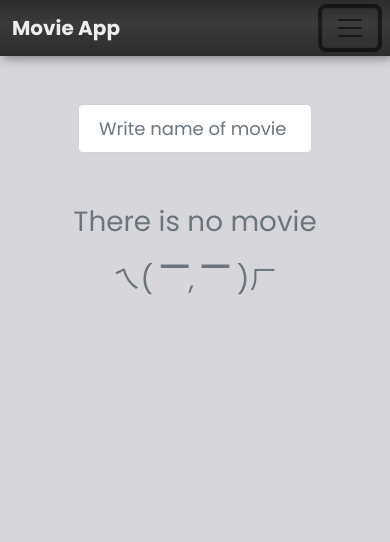
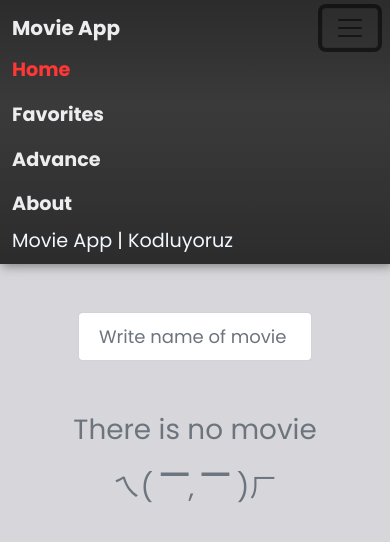
Before and after one commit to essasabbagh/Movie-App, a Vue app: page / in a window 390 px wide. Both pictures are taken after a click on the button "Toggle navigation". Shown: the top 542 px of the page. Built offline with nearby package versions, Linux system fonts and the light colour scheme.

Commit message:
toggler navbar

```diff
--- a/src/components/NavBar.vue
+++ b/src/components/NavBar.vue
@@ -4,17 +4,23 @@
       <div class="container-fluid">
         <a class="navbar-brand" href="#">Movie App</a>
         <button
+          @click="openToggle"
+          :class="{ collapsed: isOpen }"
           class="navbar-toggler"
           type="button"
           data-bs-toggle="collapse"
           data-bs-target="#navbarNav"
           aria-controls="navbarNav"
-          aria-expanded="false"
+          :aria-expanded="isOpen"
           aria-label="Toggle navigation"
         >
           <span class="navbar-toggler-icon"></span>
         </button>
-        <div class="collapse navbar-collapse" id="navbarNav">
+        <div
+          class="collapse navbar-collapse"
+          :class="{ show: isOpen }"
+          id="navbarNav"
+        >
           <ul class="navbar-nav">
             <li class="nav-item">
               <router-link to="/" class="nav-link active" aria-current="page"
@@ -40,6 +46,20 @@
   </div>
 </template>
 
+<script>
+export default {
+  data() {
+    return {
+      isOpen: false,
+    };
+  },
+  methods: {
+    openToggle() {
+      this.isOpen = !this.isOpen
+    },
+  },
+};
+</script>
 <style>
 .navbar {
   background: linear-gradient(to bottom, #323232 0%, #3f3f3f 40%, #1c1c1c 150%),
```
